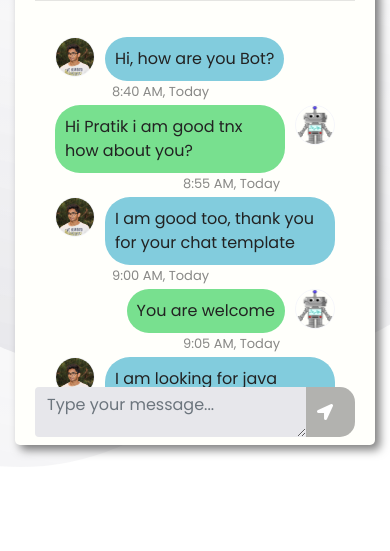
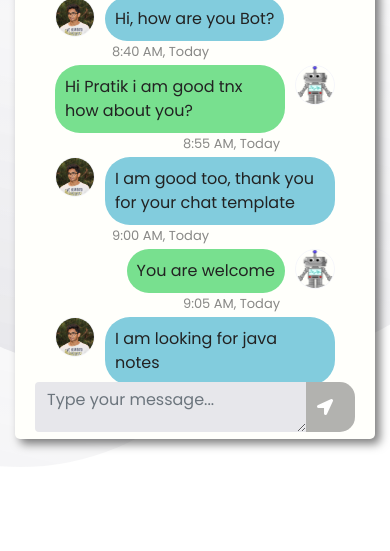
Before and after one commit to amankayare/chat-box, a plain HTML site: page chat.html in a window 390 px wide. Shown: the part 293-844 px from the top of the page. Drawn offline with nearby package versions, Linux system fonts and the light colour scheme.

Commit message:
top margin fix of chat box

```diff
--- a/style.css
+++ b/style.css
@@ -291,13 +291,13 @@ header {
 		animation: drop 1.5s ease;
 	}
 	.msg_card_body {
-		height: 370px!important;
+		height: 405px!important;
 		overflow-y: scroll;
 	}
 	#chatbox-container {
+		top: -40px;
 		width: 100%;
-
-		height: 533px;
+		height: 567px;
 	}
 	.profile-img{
 		left: -46px;
```
